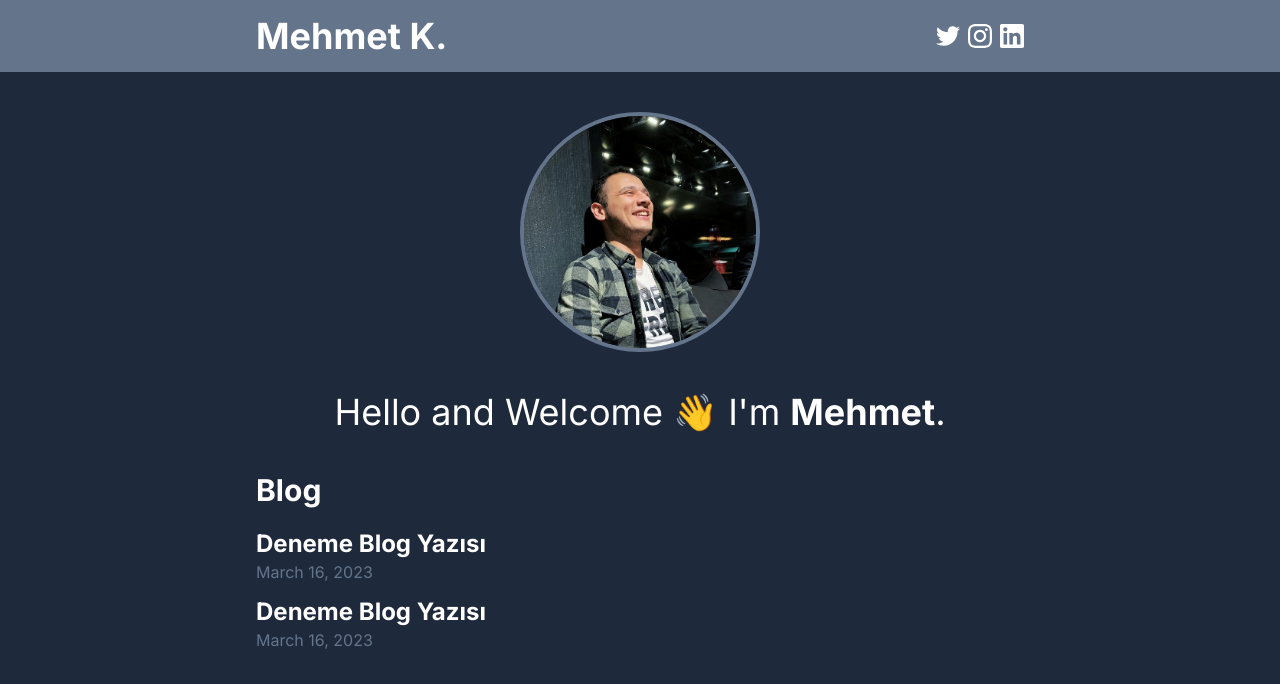
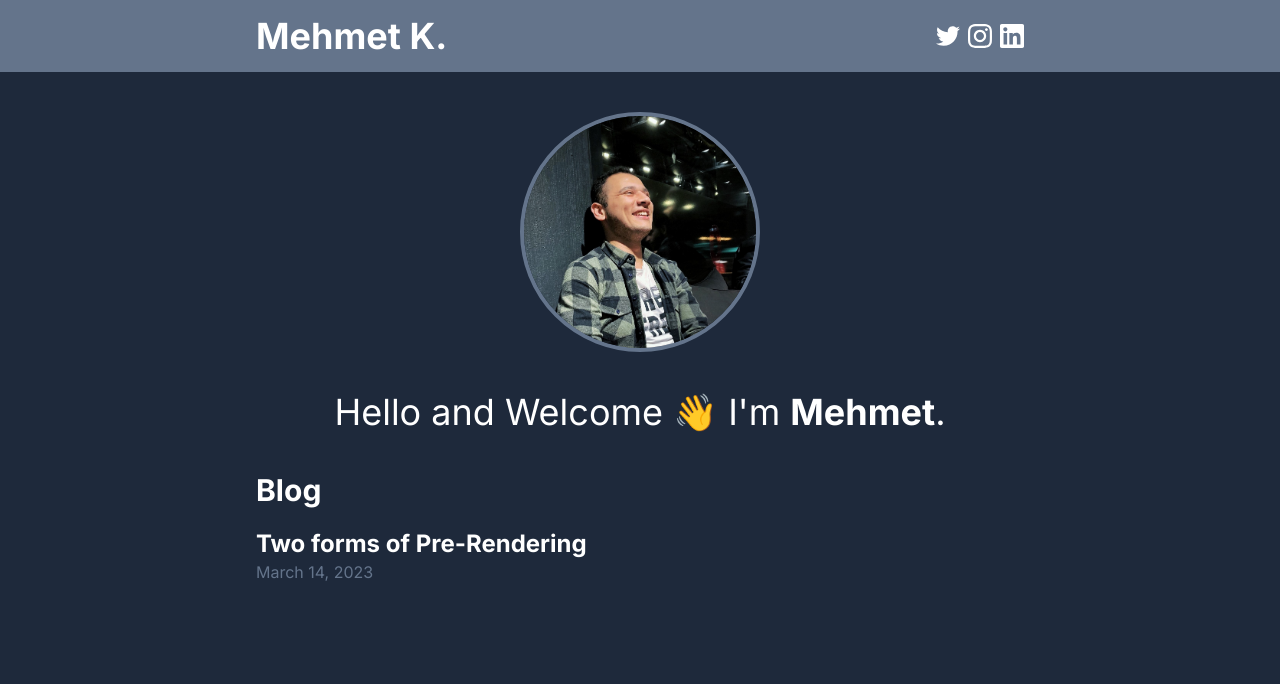
Before and after one commit to mehmetext/next-crash-course, a Next.js app: page / in a window 1280 px wide. Shown: the top 684 px of the page. Built offline with nearby package versions, Linux system fonts and the light colour scheme.

Commit message:
add gray-matter, update Posts component

```diff
--- /dev/null
+++ b/blogposts/pre-rendering.md
@@ -0,0 +1,8 @@
+---
+title: "Two forms of Pre-Rendering"
+date: "2023-03-14"
+---
+
+# Next.js falan filan...
+
+Bu da basit biraz açıklama olsun.
--- a/package.json
+++ b/package.json
@@ -14,6 +14,7 @@
     "@types/react-dom": "18.2.4",
     "autoprefixer": "10.4.14",
     "clsx": "^1.2.1",
+    "gray-matter": "^4.0.3",
     "next": "13.4.4",
     "postcss": "8.4.24",
     "react": "18.2.0",
--- a/src/app/layout.tsx
+++ b/src/app/layout.tsx
@@ -12,13 +12,12 @@ import { Inter } from "next/font/google";
 
 //Utils
 import cn from "@/lib/utils/cn";
-import Container from "@/components/Container";
 import Profile from "@/components/Profile";
 
 const inter = Inter({ subsets: ["latin"] });
 
 export const metadata: Metadata = {
-	title: "Next Crash Course",
+	title: "Mehmet K.",
 	description: "Created by mehmetext",
 	generator: "mehmetext",
 	creator: "mehmetext",
--- a/src/app/page.tsx
+++ b/src/app/page.tsx
@@ -1,7 +1,7 @@
 //Next
 import Container from "@/components/Container";
 import { Metadata } from "next";
-import Link from "next/link";
+import Posts from "@/components/Posts";
 
 export const metadata: Metadata = {
 	title: "Home - Next Crash Course",
@@ -14,23 +14,7 @@ export default function Home() {
 				<h1 className="self-center text-center text-4xl">
 					Hello and Welcome 👋 I'm <span className="font-bold">Mehmet</span>.
 				</h1>
-				<section className="flex flex-col gap-y-5">
-					<h2 className="text-3xl font-bold">Blog</h2>
-					<div className="flex flex-col gap-y-3">
-						<article className="flex flex-col items-start">
-							<Link href="/" className="font-bold text-2xl">
-								Deneme Blog Yazısı
-							</Link>
-							<p className="text-slate-500">March 16, 2023</p>
-						</article>
-						<article className="flex flex-col items-start">
-							<Link href="/" className="font-bold text-2xl">
-								Deneme Blog Yazısı
-							</Link>
-							<p className="text-slate-500">March 16, 2023</p>
-						</article>
-					</div>
-				</section>
+				<Posts />
 			</Container>
 		</main>
 	);
--- /dev/null
+++ b/src/app/posts/[postID]/page.tsx
@@ -0,0 +1,15 @@
+import Container from "@/components/Container";
+
+interface Props {
+	params: {
+		postID: string;
+	};
+}
+
+export default function PostDetail({ params: { postID } }: Props) {
+	return (
+		<main>
+			<Container>MARKDOWN... {postID}</Container>
+		</main>
+	);
+}
--- a/src/components/Container.tsx
+++ b/src/components/Container.tsx
@@ -4,7 +4,7 @@ export default function Container({
 	children,
 	className,
 }: {
-	children: React.ReactNode;
+	children?: React.ReactNode;
 	className?: string;
 }) {
 	return (
--- /dev/null
+++ b/src/components/Posts.tsx
@@ -0,0 +1,26 @@
+import getPosts from "@/lib/services/getPosts";
+import Link from "next/link";
+
+export default function Posts() {
+	const posts = getPosts();
+
+	return (
+		<section className="flex flex-col gap-y-5">
+			<h2 className="text-3xl font-bold">Blog</h2>
+			<div className="flex flex-col gap-y-3">
+				{posts.map((item) => (
+					<article className="flex flex-col items-start">
+						<Link href="/posts/1" className="font-bold text-2xl">
+							{item.title}
+						</Link>
+						<p className="text-slate-500">
+							{Intl.DateTimeFormat("en-US", { dateStyle: "long" }).format(
+								new Date(item.date)
+							)}
+						</p>
+					</article>
+				))}
+			</div>
+		</section>
+	);
+}
--- /dev/null
+++ b/src/lib/services/getPosts.tsx
@@ -0,0 +1,28 @@
+import fs from "fs";
+import path from "path";
+import matter from "gray-matter";
+
+const postsDir = path.join(process.cwd(), "blogposts");
+
+export default function getPosts() {
+	const fileNames = fs.readdirSync(postsDir);
+
+	const allPostsData = fileNames.map((fileName) => {
+		const id = fileName.replace(/\.md$/, "");
+
+		const fullPath = path.join(postsDir, fileName);
+		const fileContents = fs.readFileSync(fullPath, "utf-8");
+
+		const matterResult = matter(fileContents);
+
+		const blogPost: BlogPost = {
+			id,
+			title: matterResult.data.title,
+			date: matterResult.data.date,
+		};
+
+		return blogPost;
+	});
+
+	return allPostsData.sort((a, b) => (a.date < b.date ? 1 : -1));
+}
--- /dev/null
+++ b/types.d.ts
@@ -0,0 +1,5 @@
+interface BlogPost {
+	id: string;
+	title: string;
+	date: string;
+}
```
Also changed, not shown: 1 other file (tests, documents, lock files or other folders).
